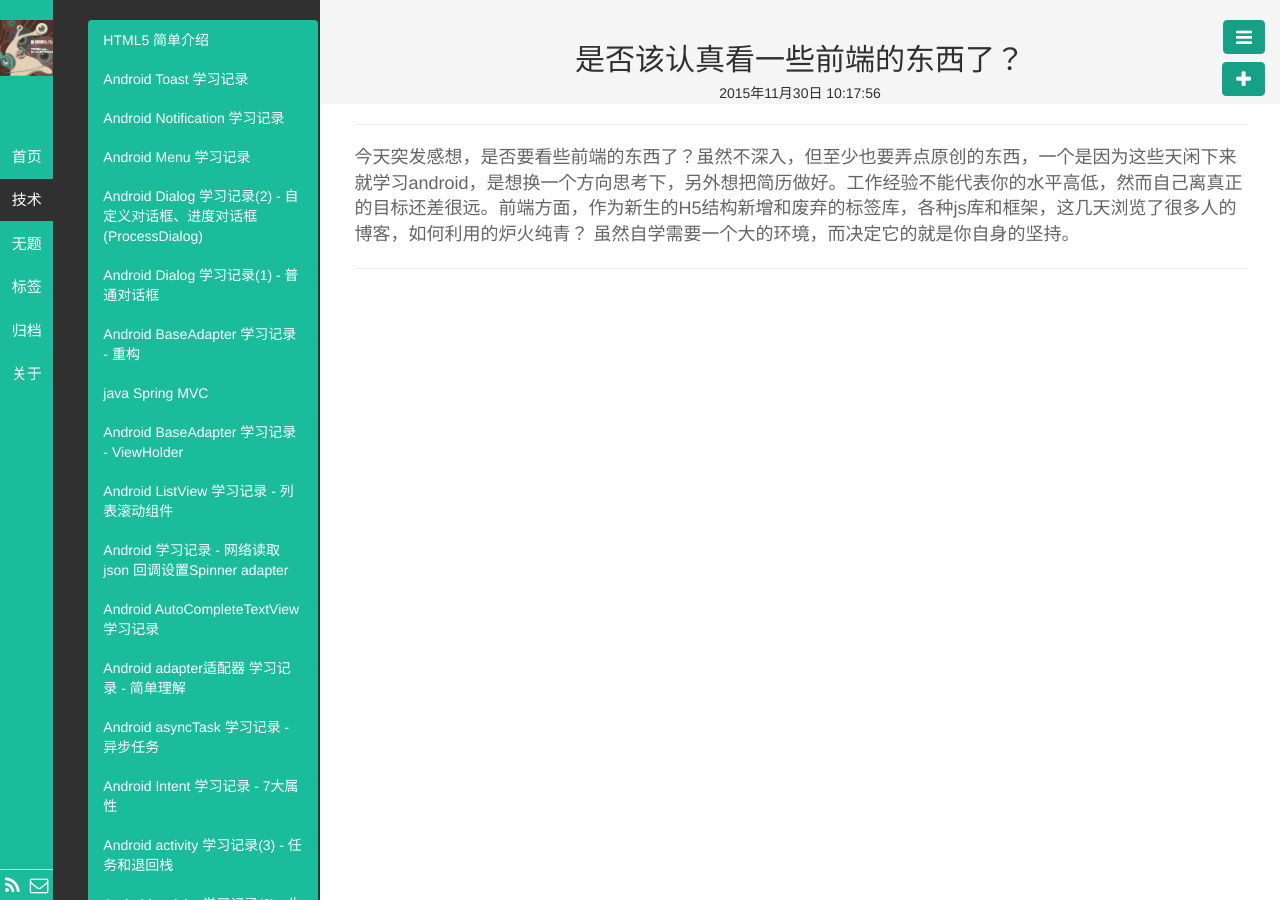
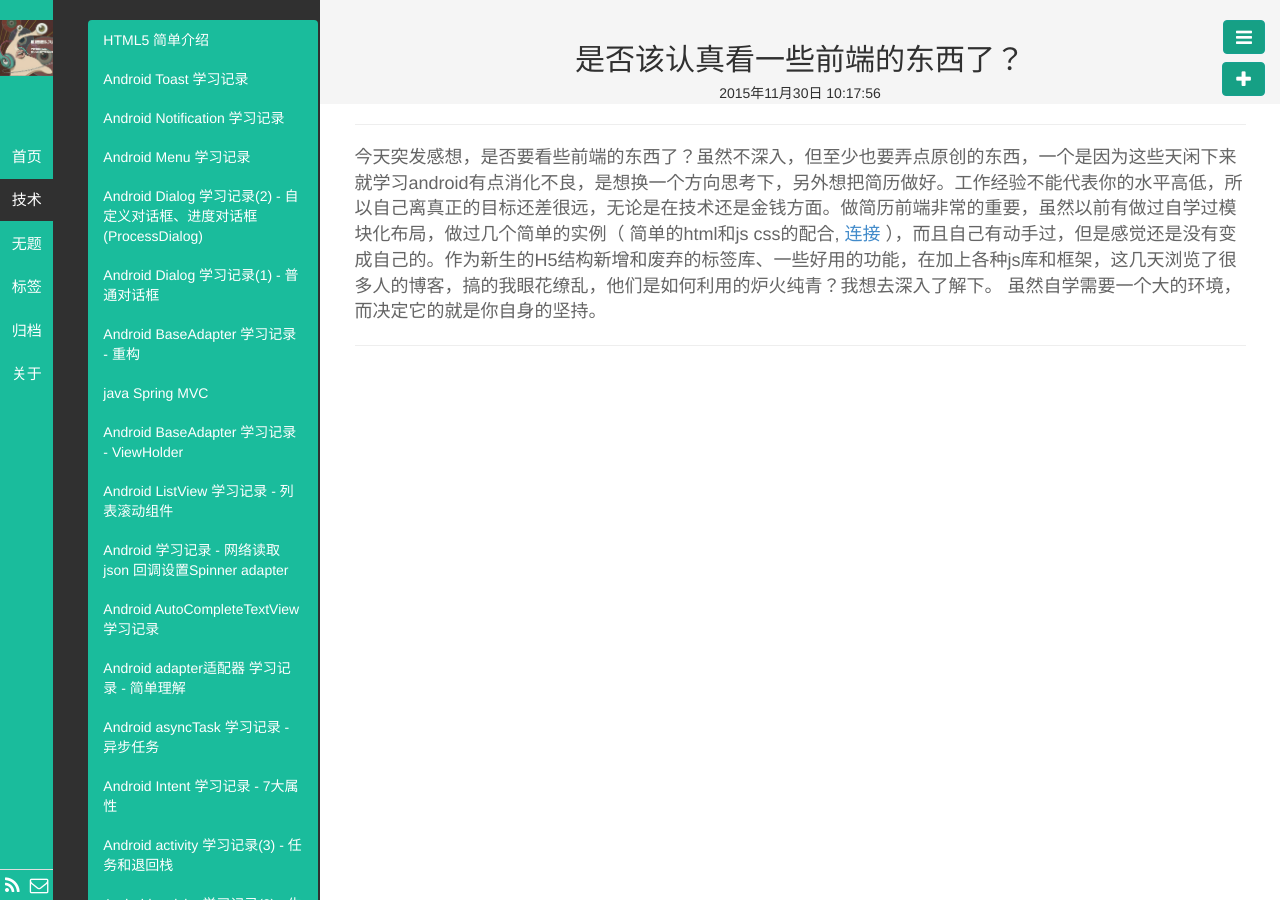
Before and after one commit to javadavid/blog, a Jekyll site: the page built from _posts/无题/2015-11-30-talk1.md, in a window 1280 px wide. Built offline with Jekyll 4.4.1, drawn with Linux system fonts in a browser that asks for light colours; comment, search, counter and statistics services are not loaded.

Commit message:
change talk1

```diff
--- a/_posts/无题/2015-11-30-talk1.md
+++ b/_posts/无题/2015-11-30-talk1.md
@@ -7,4 +7,4 @@ categories:
 tags:
 ---
 
-今天突发感想，是否要看些前端的东西了？虽然不深入，但至少也要弄点原创的东西，一个是因为这些天闲下来就学习android，是想换一个方向思考下，另外想把简历做好。工作经验不能代表你的水平高低，然而自己离真正的目标还差很远。前端方面，作为新生的H5结构新增和废弃的标签库，各种js库和框架，这几天浏览了很多人的博客，如何利用的炉火纯青？ 虽然自学需要一个大的环境，而决定它的就是你自身的坚持。
+今天突发感想，是否要看些前端的东西了？虽然不深入，但至少也要弄点原创的东西，一个是因为这些天闲下来就学习android有点消化不良，是想换一个方向思考下，另外想把简历做好。工作经验不能代表你的水平高低，所以自己离真正的目标还差很远，无论是在技术还是金钱方面。做简历前端非常的重要，虽然以前有做过自学过模块化布局，做过几个简单的实例（ 简单的html和js css的配合, [连接](http://xh888.github.io/page_demo/miaov_exercise/) ），而且自己有动手过，但是感觉还是没有变成自己的。作为新生的H5结构新增和废弃的标签库、一些好用的功能，在加上各种js库和框架，这几天浏览了很多人的博客，搞的我眼花缭乱，他们是如何利用的炉火纯青？我想去深入了解下。 虽然自学需要一个大的环境，而决定它的就是你自身的坚持。
```
